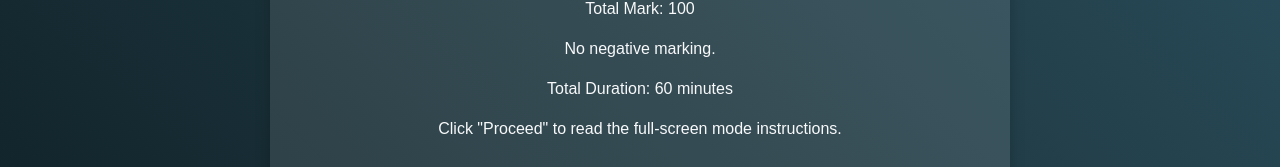
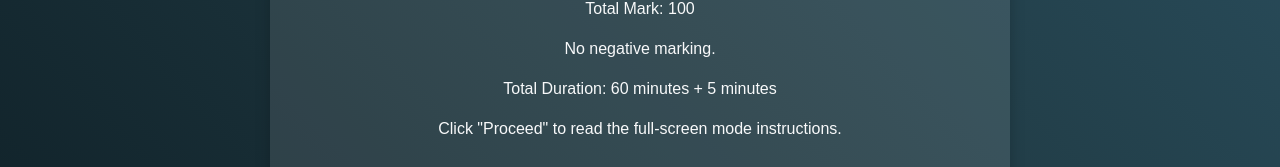
Before and after one commit to COEKCET/2nd-Year-One-Tab-Assessment, a plain HTML site: page Home.html in a window 1280 px wide. Shown: the part 437-604 px from the top of the page. Drawn offline with Linux system fonts and the light colour scheme.

Commit message:
Update Home.html

```diff
--- a/Home.html
+++ b/Home.html
@@ -58,7 +58,7 @@
         <p>Each question carries 2 marks</p>
         <p>Total Mark: 100</p>
         <p>No negative marking.</p>
-        <p>Total Duration: 60 minutes</p>
+        <p>Total Duration: 60 minutes + 5 minutes</p>
         <p>Click "Proceed" to read the full-screen mode instructions.</p>
         <a href="Full_Screen_Mode_Instructions.html" class="btn">Proceed</a>
     </div>
```
